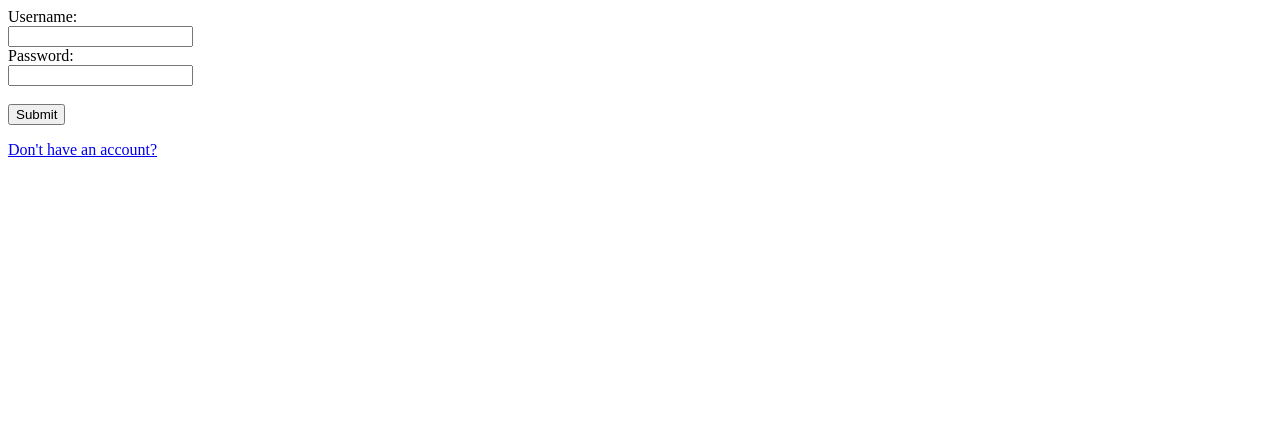
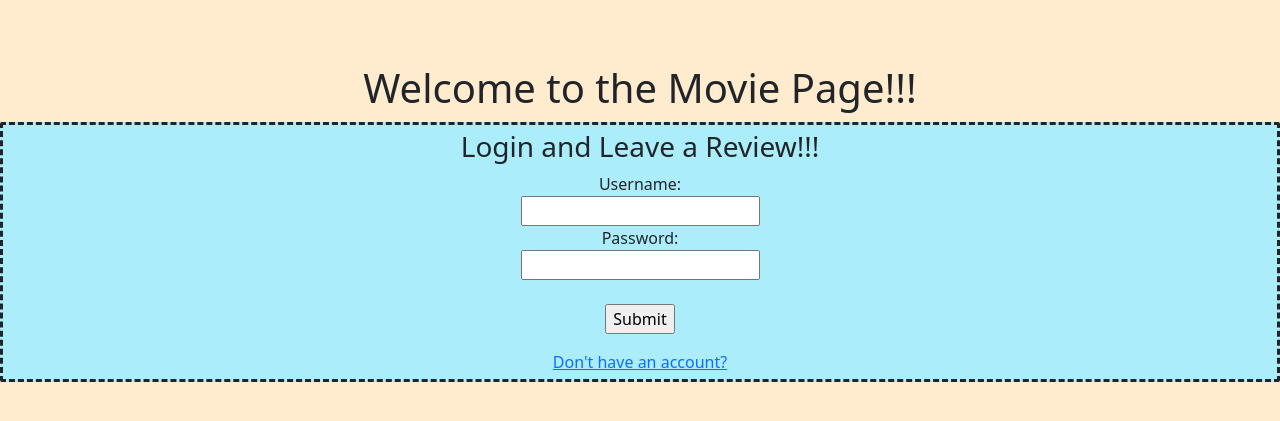
Before and after one commit to fofochi1/Movie-Page, a Flask app: page / in a window 1280 px wide. Shown: the top 421 px of the page. Run offline with Flask 2, Linux system fonts and the light colour scheme.

Commit message:
made some styling changes

```diff
--- a/static/style.css
+++ b/static/style.css
@@ -1,10 +1,12 @@
 body{
     background-color: blanchedalmond;
     text-align: center;
+    margin-top: 5%;
+    /*
     padding: 10px;
     margin: 0% 25% 0% 25%;
     width: 50%;
-
+    */
 }
 .container{
     margin: 20px;
@@ -13,6 +15,7 @@ img{
     border-radius: 10px;
 }
 .title{
+    margin: 5% 0 5% 0;
     border: coral;
     border-style: double;
     text-decoration: underline;
@@ -28,6 +31,24 @@ img{
     border-color: black;
 }
 
-.reviewForm{
+.info{
+    margin: 5% 0 5% 0;
+}
 
+.picture{
+    margin: 5% 0 5% 0;
 }
+
+
+
+.reviews{
+    margin: 5% 0 5% 0;
+}
+.login_container{
+    text-align: center;
+    border-radius: 2px;
+    background-color: #ACEDFB;
+    border-style: dashed;
+    margin-top: 10px;
+    padding: 5px;
+}
--- a/templates/login.html
+++ b/templates/login.html
@@ -1,7 +1,12 @@
 <html>
     <head>
+        <link href="https://cdn.jsdelivr.net/npm/bootstrap@5.0.2/dist/css/bootstrap.min.css" rel="stylesheet" integrity="sha384-EVSTQN3/azprG1Anm3QDgpJLIm9Nao0Yz1ztcQTwFspd3yD65VohhpuuCOmLASjC" crossorigin="anonymous">
+        <link rel="stylesheet" href="/static/style.css">
     </head>
     <body>
+        <h1>Welcome to the Movie Page!!!</h1>
+        <div class="login_container">
+            <h3>Login and Leave a Review!!!</h3>
         <form method="POST" action="/login_form">
             <label for="username">Username:</label><br>
             <input type="text" id="username" name="username"><br>
@@ -17,5 +22,6 @@
                 {% endfor %}
              {% endif %}
         {% endwith %}
+        </div>
     </body>
 </html>
--- a/templates/register.html
+++ b/templates/register.html
@@ -1,7 +1,12 @@
 <html>
     <head>
+        <link href="https://cdn.jsdelivr.net/npm/bootstrap@5.0.2/dist/css/bootstrap.min.css" rel="stylesheet" integrity="sha384-EVSTQN3/azprG1Anm3QDgpJLIm9Nao0Yz1ztcQTwFspd3yD65VohhpuuCOmLASjC" crossorigin="anonymous">
+        <link rel="stylesheet" href="/static/style.css">
     </head>
     <body>
+        <h1>Welcome to the Movie Page!!!</h1>
+        <div class="login_container">
+            <h3>Create your Account</h3>
         <form method="POST" action="/signup">
             <label for="username">Username:</label><br>
             <input type="text" id="username" name="username"><br>
@@ -17,5 +22,6 @@
                 {% endfor %}
              {% endif %}
         {% endwith %}
+        </div>
     </body>
 </html>
```
Also changed, not shown: templates/index.html (+10 -4 lines).
